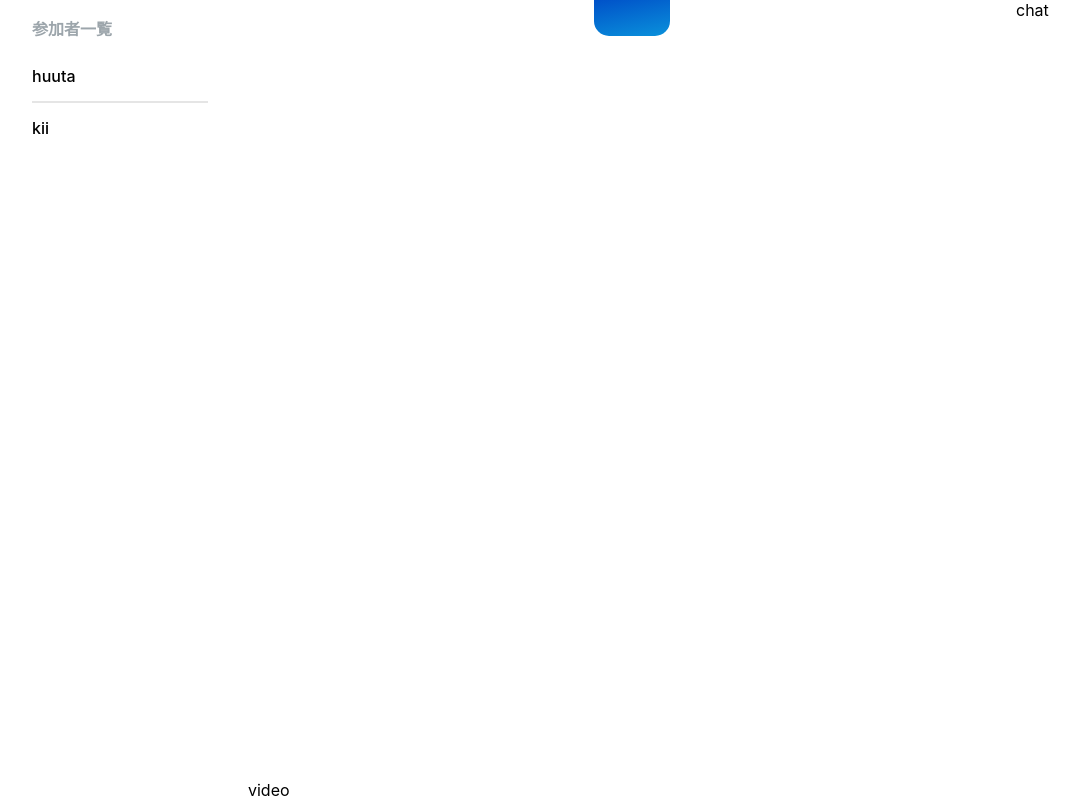
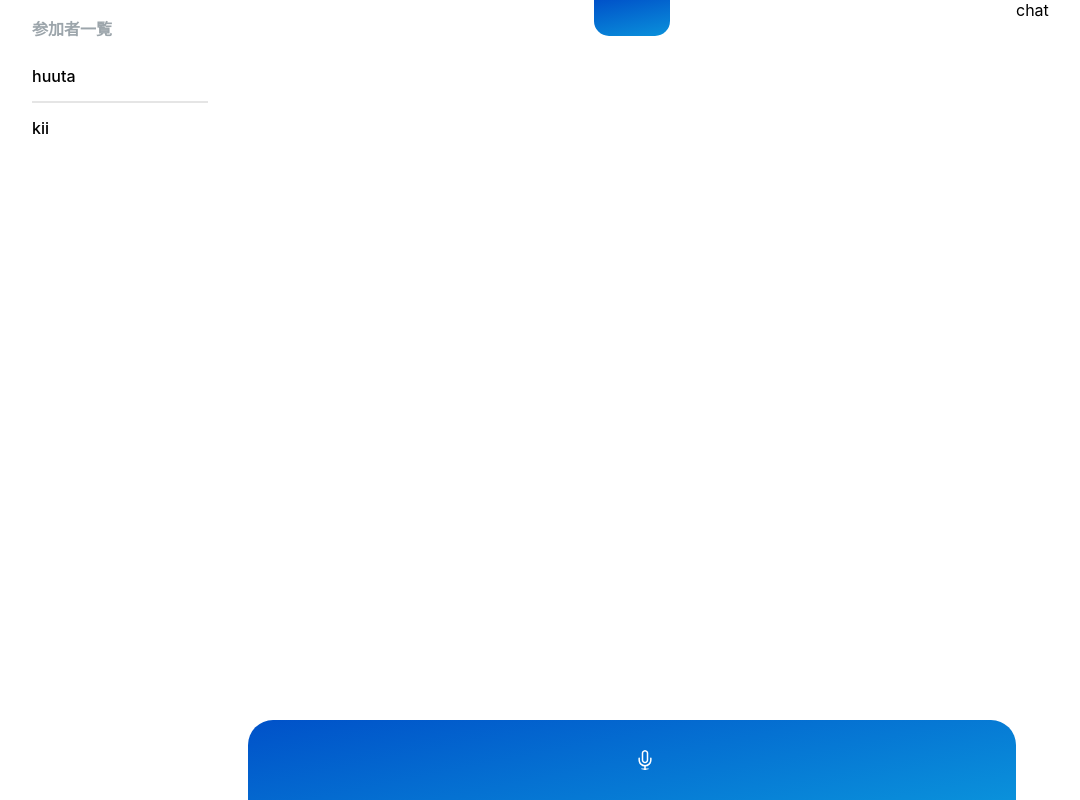
Before and after one commit to birdfishdrumn/webrtc-groupe, a React (Create React App) app: page /room in a window 1280 px wide. Shown: the whole page, without its empty margins (8-1088 px from the left). Built offline with nearby package versions, Linux system fonts and the light colour scheme.

Commit message:
ミュートボタンの作成

```diff
--- /dev/null
+++ b/src/components/RoomPage/VideoSection/CameraButton.tsx
@@ -0,0 +1,11 @@
+import React from 'react'
+
+const CameraButton = () => {
+  return (
+    <div>
+
+    </div>
+  )
+}
+
+export default CameraButton
--- /dev/null
+++ b/src/components/RoomPage/VideoSection/LeaveRoomButton.tsx
@@ -0,0 +1,11 @@
+import React from 'react'
+
+const LeaveRoomButton = () => {
+  return (
+    <div>
+
+    </div>
+  )
+}
+
+export default LeaveRoomButton
--- /dev/null
+++ b/src/components/RoomPage/VideoSection/MicButton.tsx
@@ -0,0 +1,20 @@
+import React, { useState } from 'react'
+import MicButtonImg from "src/resources/images/mic.svg";
+import MicButtonImgOff from "src/resources/images/micOff.svg";
+const MicButton = () => {
+
+  const [isMuted, setIsMuted] = useState<boolean>(false)
+
+  const handleMicButtonPressed = () => {
+    setIsMuted(!isMuted)
+  }
+  return (
+    <div className="video_button_container">
+      <img src={isMuted ? MicButtonImgOff : MicButtonImg}
+        onClick={handleMicButtonPressed}
+      className="video_button_image"/>
+    </div>
+  )
+}
+
+export default MicButton
--- /dev/null
+++ b/src/components/RoomPage/VideoSection/SwitchToScreenSharingButton.tsx
@@ -0,0 +1,11 @@
+import React from 'react'
+
+const SwitchToScreenSharingButton = () => {
+  return (
+    <div>
+
+    </div>
+  )
+}
+
+export default SwitchToScreenSharingButton
--- /dev/null
+++ b/src/components/RoomPage/VideoSection/VideoButtons.tsx
@@ -0,0 +1,18 @@
+import React from 'react'
+import CameraButton from './CameraButton'
+import LeaveRoomButton from './LeaveRoomButton'
+import MicButton from './MicButton'
+import SwitchToScreenSharingButton from './SwitchToScreenSharingButton'
+
+const VideoButtons = () => {
+  return (
+    <div className="video_buttons_container">
+      <MicButton/>
+      <CameraButton />
+      <LeaveRoomButton />
+      <SwitchToScreenSharingButton/>
+    </div>
+  )
+}
+
+export default VideoButtons
--- a/src/components/RoomPage/VideoSection/VideoSection.tsx
+++ b/src/components/RoomPage/VideoSection/VideoSection.tsx
@@ -1,9 +1,10 @@
 import React from 'react'
+import VideoButtons from './VideoButtons'
 
 const VideoSection = () => {
   return (
     <div className="video_section_container">
-video
+     <VideoButtons/>
     </div>
   )
 }
```
